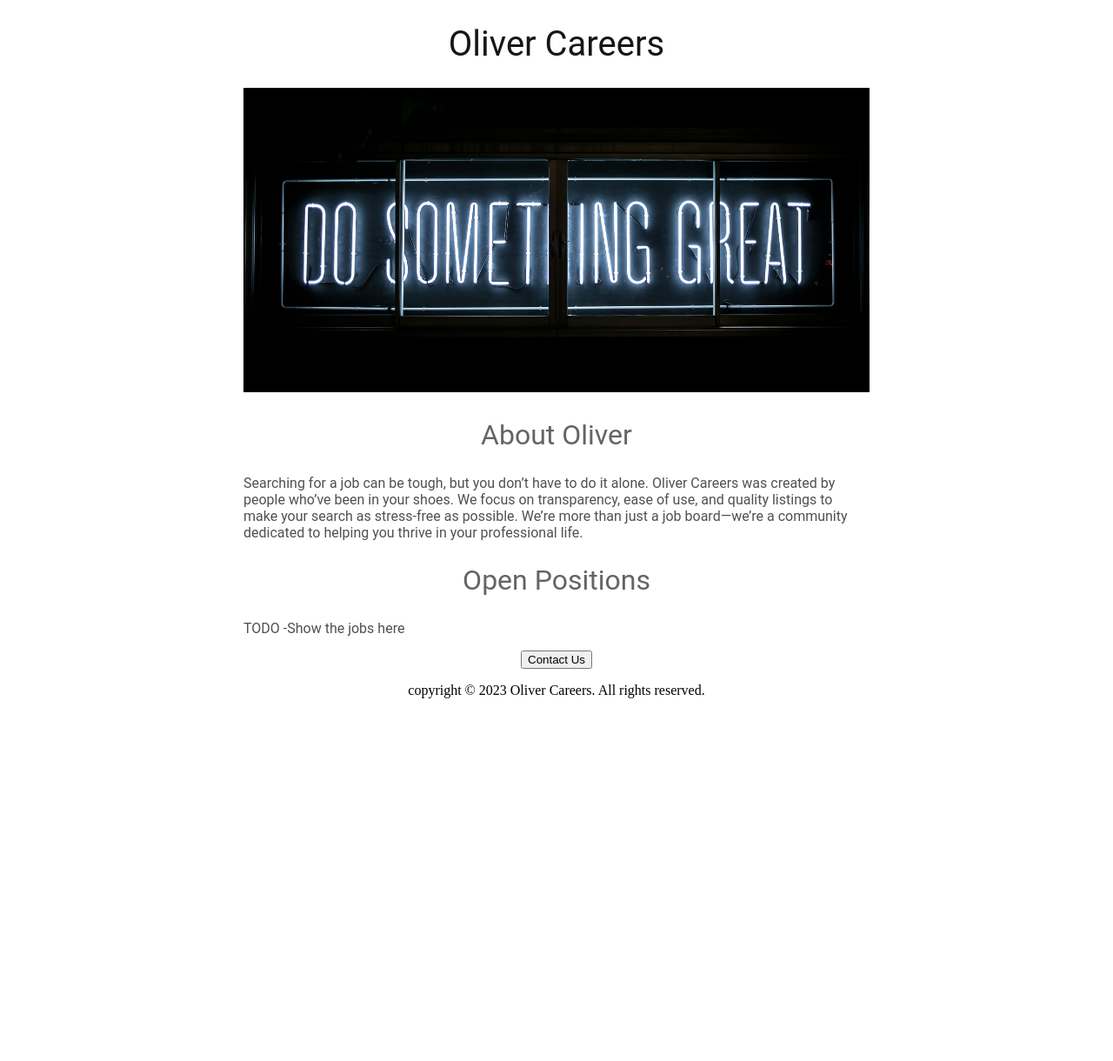
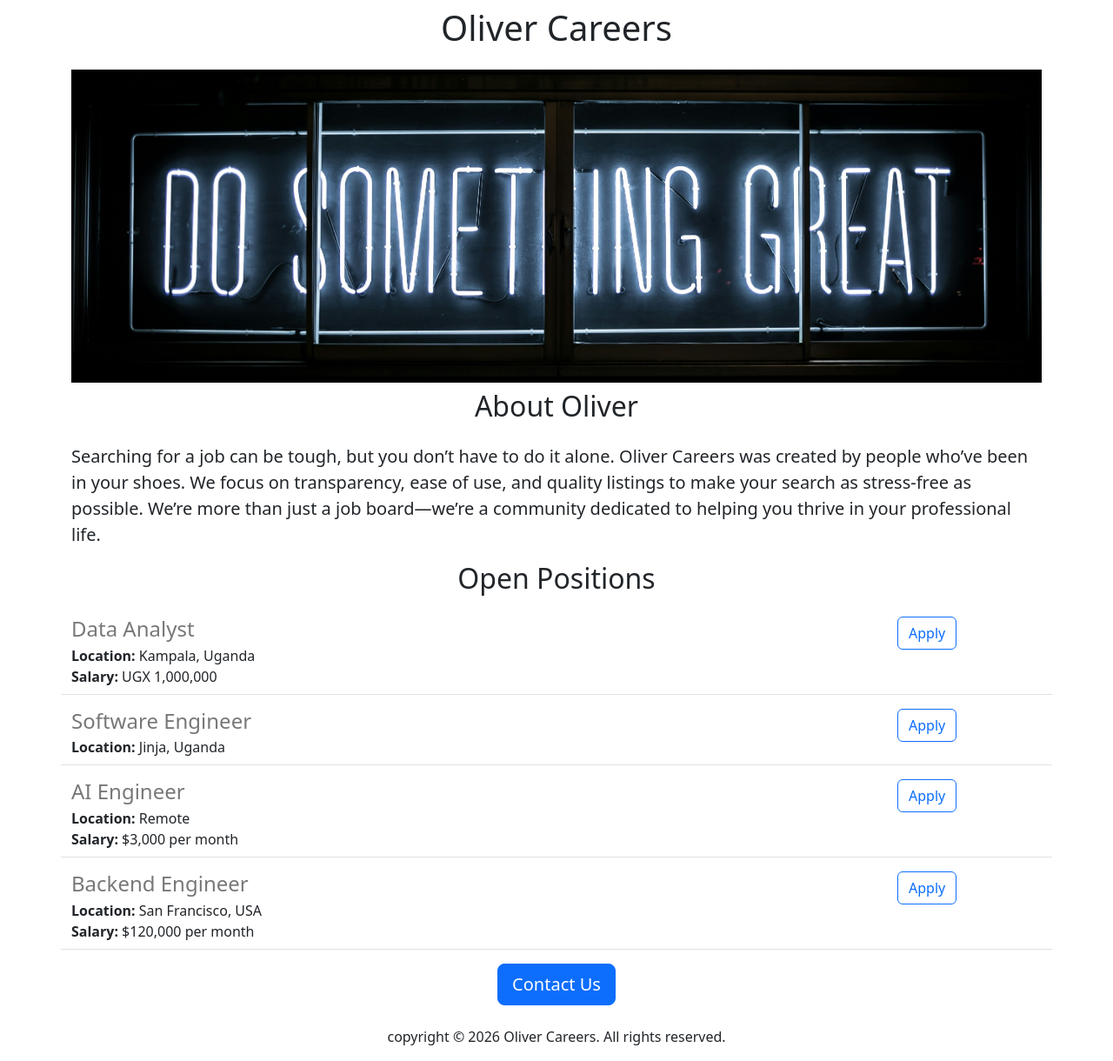
Before and after one commit to oliverlumono-tech/oliver-career, a Flask app: page / in a window 1280 px wide. Shown: the whole page at 87% size. Before the commit the page ends 803 px from the top, so only its background shows below. Run offline with Flask 3, Linux system fonts and the light colour scheme.

Commit message:
connect to jobitem.html

```diff
--- a/templates/index.html
+++ b/templates/index.html
@@ -1,55 +1,37 @@
 <!DOCTYPE html>
 <html lang="en">
     <head>
-        <meta charset="UTF-8">
-        <title>Oliver Careers</title>
+        <title> Oliver Careers</title>
+        <meta charset="utf-8">
+        <meta name="viewport" content="width=device-width, initial-scale=1">
+        <link rel="icon" type="image/jpeg" href="{{ url_for('static', filename='logo.jpg') }}">
+        <link href="https://cdn.jsdelivr.net/npm/bootstrap@5.3.8/dist/css/bootstrap.min.css" rel="stylesheet" integrity="sha384-sRIl4kxILFvY47J16cr9ZwB07vP4J8+LH7qKQnuqkuIAvNWLzeN8tE5YBujZqJLB" crossorigin="anonymous">
         <style>
-            h1 {
-                font-size: 40px;
-                font-family: Roboto;
-                font-weight: normal;
-                color: hsla(0, 3%, 6%, 0.972);
-                text-align: center;
+            #oliver-image {
+                height: 360px;
+                width: 100%;
+                object-fit: cover;
             }
-
-            #oliver-image {
-                width: 100%;
-                height: 350px;
-                object-fit: cover;
-
-            }
-            h2{
-                font-family: Roboto;
-                font-size: 32px;
-                color: rgb(100, 100, 100);
-                text-align: center;
-                font-weight: normal;
-            }
-            .bodytest {
-                font-family: Roboto;
-                color: rgb(80, 80, 80);
-            }
-            #main-content {
-                max-width: 720px;
-                margin: 0 auto;
-            }
-
         </style>
     </head>
     <body>
-        <div id="main-content">
-        <h1>Oliver Careers</h1>
-        <img id="oliver-image" src="{{ url_for('static', filename='oliver.jpg') }}" alt="Oliver Careers Office">
+        <div class="container">
+        <h1 class="text-center mt-2 mb-4">{{company_name}}Careers</h1>
+        <img class="img-fluid" id="oliver-image" src="{{ url_for('static', filename='oliver.jpg') }}" alt="Oliver Careers Office">
 
-        <h2>About Oliver</h2>
+        <h2 class="text-center mt-2 mb-4">About Oliver</h2>
 
-        <p class="bodytest">
+        <p class="lead">
             Searching for a job can be tough, but you don’t have to do it alone. Oliver Careers was created by people who’ve been in your shoes. We focus on transparency, ease of use, and quality listings to make your search as stress-free as possible. We’re more than just a job board—we’re a community dedicated to helping you thrive in your professional life.</p>
-        <h2>Open Positions</h2>
-        <p class="bodytest">TODO -Show the jobs here</p>
-        <div style="text-align: center;">
-        <button>Contact Us</button>
-            <p>copyright © 2023 Oliver Careers. All rights reserved.</p>
+        <h2 class="text-center mt-2 mb-4">Open Positions</h2>
+        <div class="text-center">
+            {% for job in jobs %}
+                {% include 'jobitem.html' %}
+            {% endfor%}
+        </div>
+        <div class="text-center">
+        <button class="btn btn-primary btn-lg">Contact Us</button>
+            <p class="mt-4">copyright © 2026 Oliver Careers. All rights reserved.</p>
         </div>
         </div>
     </body>
--- /dev/null
+++ b/templates/jobitem.html
@@ -0,0 +1,19 @@
+<div class="border-bottom row" style="margin-bottom: 16px; text-align: left; padding-bottom: 8px;">
+                <div class="col-10">
+                    <h4
+                        style="color:rgb(120, 120, 120); margin-bottom: 4px;"
+                    >{{job['title']}}
+                    </h4>
+                    <div>
+                        <b>Location:</b> {{job['location']}}
+                    </div>
+                    {% if 'salary' in job %}
+                    <div>
+                        <b>Salary:</b> {{job['salary']}}
+                    </div>
+                    {% endif %}
+                </div>
+                <div class="col-2">
+                    <button type="button" class="btn btn-outline-primary">Apply </button>
+                </div>
+            </div>
```
